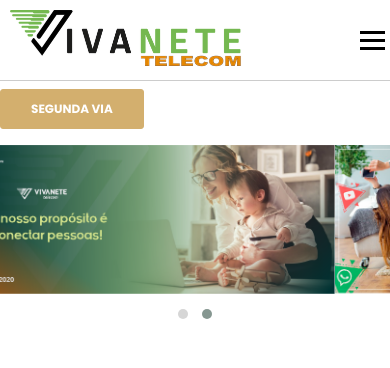
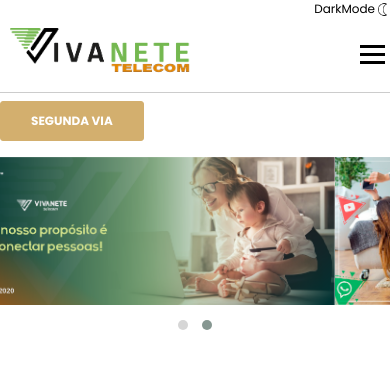
Before and after one commit to JonathanSchramm/SiteVivanete, a plain HTML site: page index.html in a window 390 px wide. Shown: the top 368 px of the page. Drawn offline with nearby package versions, Linux system fonts and the light colour scheme.

Commit message:
Ajustado responsividade e adicionado DarkMode

```diff
--- a/app.js
+++ b/app.js
@@ -1,3 +1,4 @@
+/*---------navMobileFunction---------*/
 function navMobile() {
     const burger = document.querySelector('.burger');
     const nav = document.querySelector('.navbar-nav');
@@ -9,3 +10,19 @@
 }
 
 navMobile();
+/*---------navMobileFunction---------*/
+
+/*---------darkModeFunction---------*/
+function darkMode() {
+    const darkMode = document.querySelector('.dark');
+    const bodyDarkMode = document.querySelector('.body-init');
+    const colorDark = document.querySelector('.dark-mode');
+
+    darkMode.addEventListener('click', () => {
+        bodyDarkMode.classList.toggle('dark-active');
+        colorDark.classList.toggle('darkColor-active');
+    });
+}
+
+darkMode();
+/*---------darkModeFunction---------*/
--- a/index.html
+++ b/index.html
@@ -10,7 +10,10 @@
   <link rel="stylesheet" href="https://cdnjs.cloudflare.com/ajax/libs/OwlCarousel2/2.3.4/assets/owl.carousel.min.css" integrity="sha512-tS3S5qG0BlhnQROyJXvNjeEM4UpMXHrQfTGmbQ1gKmelCxlSEBUaxhRBj/EFTzpbP4RVSrpEikbmdJobCvhE3g==" crossorigin="anonymous" referrerpolicy="no-referrer" />
   <link rel="stylesheet" href="https://cdnjs.cloudflare.com/ajax/libs/OwlCarousel2/2.3.4/assets/owl.theme.default.min.css" integrity="sha512-sMXtMNL1zRzolHYKEujM2AqCLUR9F2C4/05cdbxjjLSRvMQIciEPCQZo++nk7go3BtSuK9kfa/s+a4f4i5pLkw==" crossorigin="anonymous" referrerpolicy="no-referrer" />
 </head>
-<body>
+<body class="body-init">
+  <div class="dark-mode" style="font-size: 12px;">
+    <img src="img/icons8-símbolo-da-lua-50.png" class="dark">
+  </div>
   <header>
     <nav class="navbar">
       <a class="navbar-brand" href="index.html">
--- a/styele.css
+++ b/styele.css
@@ -28,6 +28,33 @@
     text-decoration: none;
     color: #000;
 }
+.dark-mode{
+    max-width: 1300px;
+    width: 100%;
+    margin: auto;
+    display: flex;
+    justify-content: flex-end;
+    align-items: center;
+}
+.dark-mode:before {
+    content: 'DarkMode';
+}
+.dark{
+    display: flex;
+    max-width: 25px;
+    max-height: 15px;
+    align-items: center;
+    justify-content: center;
+    flex-direction: row;
+    cursor: pointer;
+}
+.dark-active{
+    background-color: #253A44;
+}
+.darkColor-active:before {
+    color: #fff;
+    content: 'LightMode';
+}
 .navbar{
     display: flex;
     max-width: 1300px;
@@ -40,8 +67,8 @@
     height: 100%;
 }
 .navbar-brand img{
-    height: 100%;
-    width: 100%;
+    max-height: 100%;
+    max-width: 200px;
     padding: 10px 10px;
 }
 .navbar-collapse{
@@ -58,15 +85,17 @@
     padding-right: 20px;
     padding-left: 20px;
     border: 1px solid #198754;
+    background-color: #198754;
     border-radius: 5px;
     margin: 5px;
     cursor: pointer;
-    color: #198754;
+    color: #fff;
     transition: .5s;
 }
 .nav-item a:hover{
-    color: #fff;
-    background-color: #198754;
+    color: #198754;
+    border: 1px solid #198754;
+    background-color: #fff;
 }
 .burger{
     display: none;
@@ -184,6 +213,9 @@
 
 /*----------Medias Queries----------*/
 @media (max-width:1300px){
+    .dark-mode{
+        max-width: 900px;
+    }
     .navbar{
         max-width: 900px;
     }
@@ -201,6 +233,9 @@
 @media (max-width: 900px){
     body {
         overflow-x: hidden;
+    }
+    .dark-mode{
+        max-width: 660px;
     }
     .navbar-nav{
         position: absolute;
```
Also changed, not shown: img/icons8-símbolo-da-lua-50.png (added), 1 other file.
